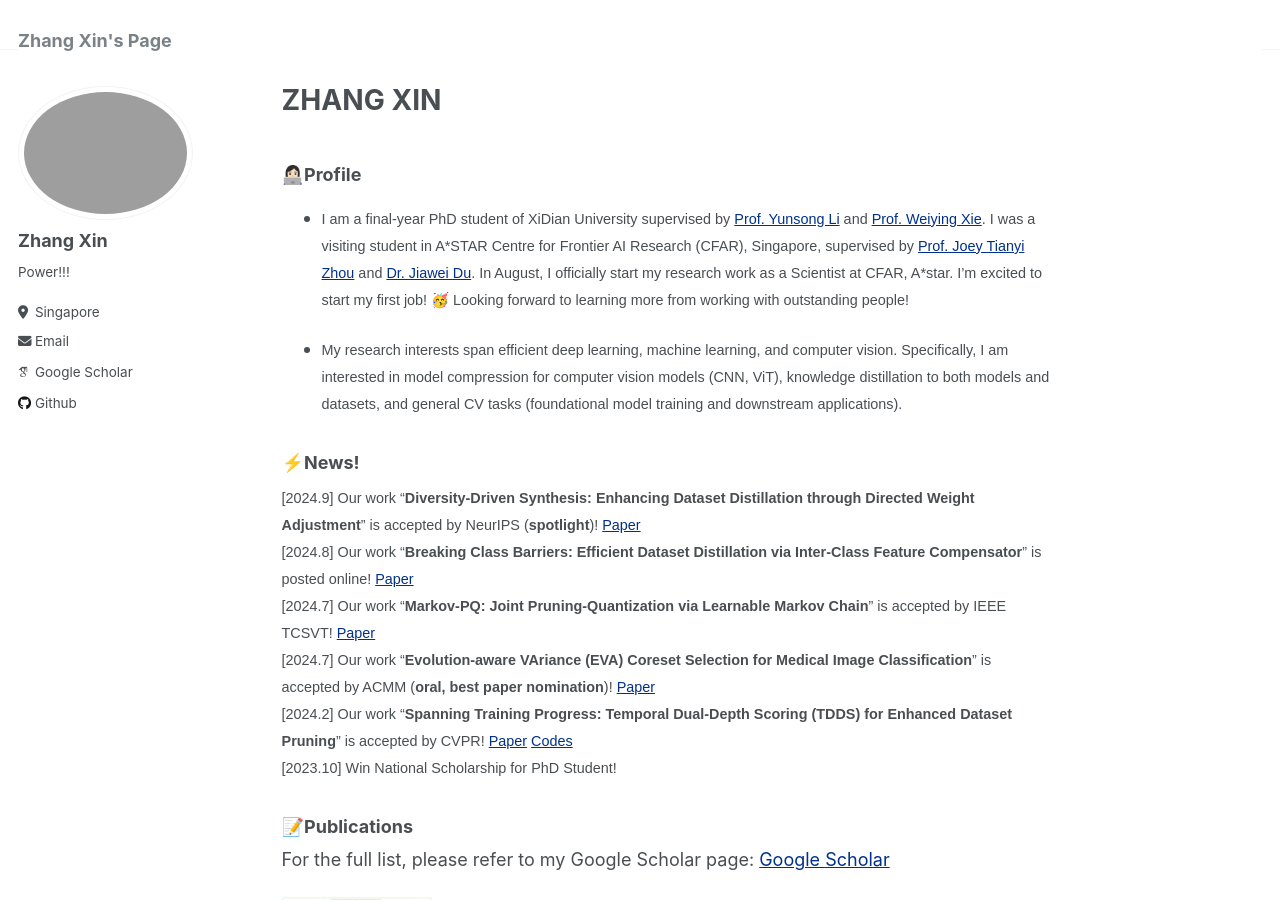
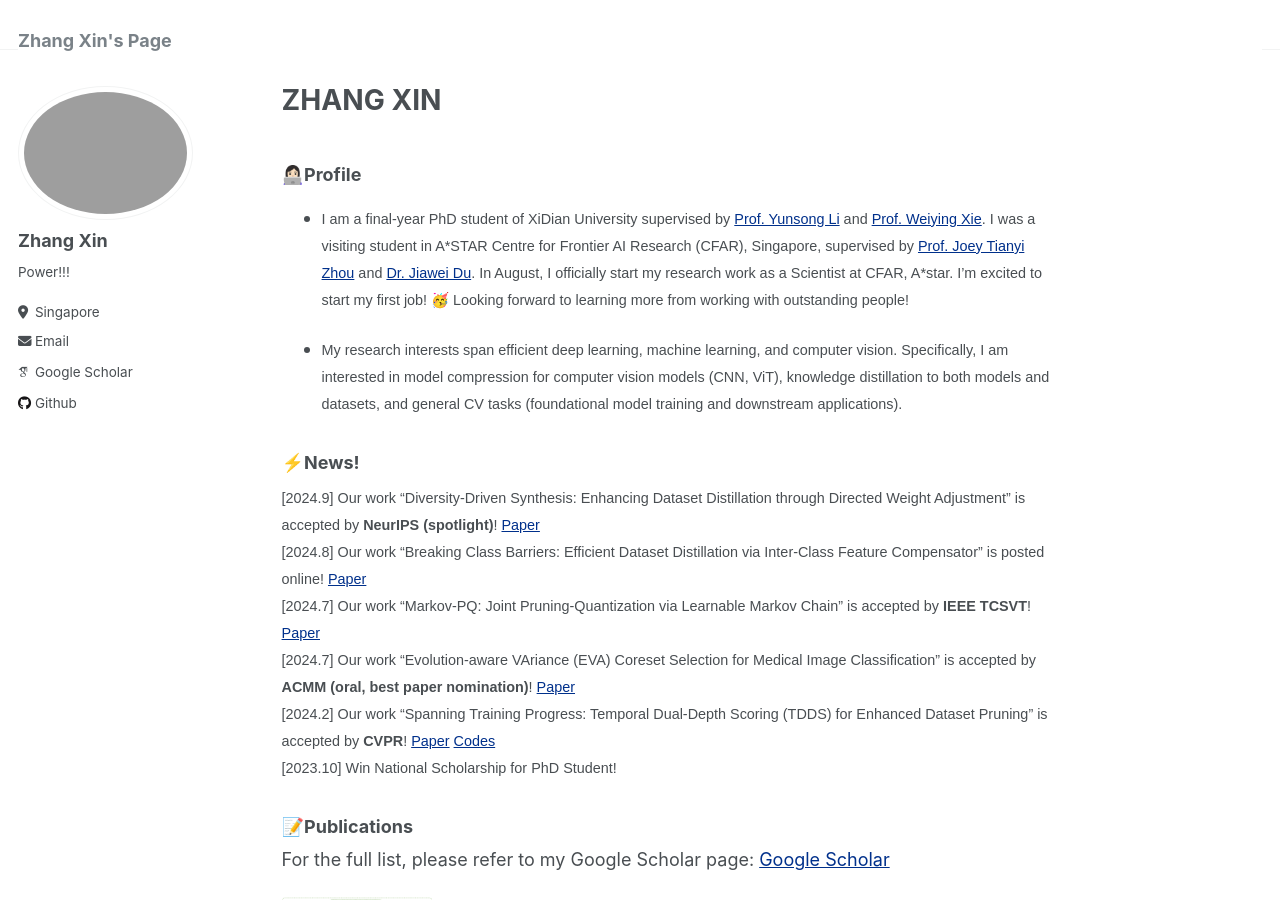
Before and after one commit to zhangxin-xd/zhangxin-xd.github.io, a Jekyll site: the page built from _pages/about.md, in a window 1280 px wide and 900 px high. Built offline with Jekyll 4.4.1, drawn with Linux system fonts in a browser that asks for light colours; some web fonts are replaced.

Commit message:
Update about.md

```diff
--- a/_pages/about.md
+++ b/_pages/about.md
@@ -15,11 +15,11 @@ redirect_from:
 
 ### ⚡️News!
 <span style="font-family:Arial; font-size:0.8em;">
-  [2024.9] Our work "**Diversity-Driven Synthesis: Enhancing Dataset Distillation through Directed Weight Adjustment**" is accepted by NeurIPS (**spotlight**)! <a href="https://arxiv.org/abs/2409.17612" style="color:#00308B;">Paper</a><br>
-  [2024.8] Our work "**Breaking Class Barriers: Efficient Dataset Distillation via Inter-Class Feature Compensator**" is posted online! <a href="https://arxiv.org/abs/2408.06927" style="color:#00308B;">Paper</a><br>
-  [2024.7] Our work "**Markov-PQ: Joint Pruning-Quantization via Learnable Markov Chain**" is accepted by IEEE TCSVT! <a href="https://ieeexplore.ieee.org/document/10620340" style="color:#00308B;">Paper</a><br>
-  [2024.7] Our work "**Evolution-aware VAriance (EVA) Coreset Selection for Medical Image Classification**" is accepted by ACMM (**oral, best paper nomination**)! <a href="https://arxiv.org/abs/2406.05677" style="color:#00308B;">Paper</a><br>
-  [2024.2] Our work "**Spanning Training Progress: Temporal Dual-Depth Scoring (TDDS) for Enhanced Dataset Pruning**" is accepted by CVPR! <a href="https://scholar.google.com/citations?view_op=view_citation&hl=zh-CN&user=rJMMViQAAAAJ&citation_for_view=rJMMViQAAAAJ:Tyk-4Ss8FVUC" style="color:#00308B;">Paper</a> <a href="https://github.com/zhangxin-xd/Dataset-Pruning-TDDS" style="color:#00308B;">Codes</a><br>
+  [2024.9] Our work "Diversity-Driven Synthesis: Enhancing Dataset Distillation through Directed Weight Adjustment" is accepted by **NeurIPS (spotlight)**! <a href="https://arxiv.org/abs/2409.17612" style="color:#00308B;">Paper</a><br>
+  [2024.8] Our work "Breaking Class Barriers: Efficient Dataset Distillation via Inter-Class Feature Compensator" is posted online! <a href="https://arxiv.org/abs/2408.06927" style="color:#00308B;">Paper</a><br>
+  [2024.7] Our work "Markov-PQ: Joint Pruning-Quantization via Learnable Markov Chain" is accepted by **IEEE TCSVT**! <a href="https://ieeexplore.ieee.org/document/10620340" style="color:#00308B;">Paper</a><br>
+  [2024.7] Our work "Evolution-aware VAriance (EVA) Coreset Selection for Medical Image Classification" is accepted by **ACMM (oral, best paper nomination)**! <a href="https://arxiv.org/abs/2406.05677" style="color:#00308B;">Paper</a><br>
+  [2024.2] Our work "Spanning Training Progress: Temporal Dual-Depth Scoring (TDDS) for Enhanced Dataset Pruning" is accepted by **CVPR**! <a href="https://scholar.google.com/citations?view_op=view_citation&hl=zh-CN&user=rJMMViQAAAAJ&citation_for_view=rJMMViQAAAAJ:Tyk-4Ss8FVUC" style="color:#00308B;">Paper</a> <a href="https://github.com/zhangxin-xd/Dataset-Pruning-TDDS" style="color:#00308B;">Codes</a><br>
   [2023.10] Win National Scholarship for PhD Student!
 </span>
 
```
